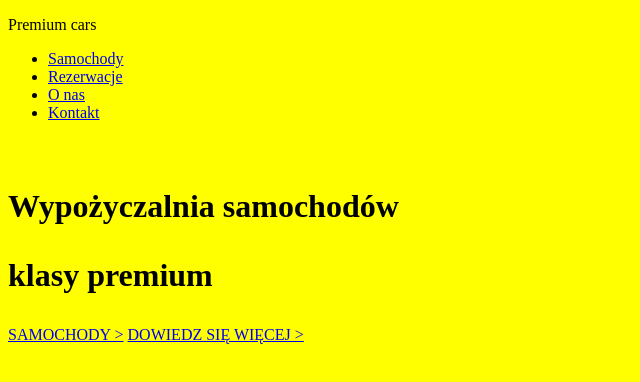
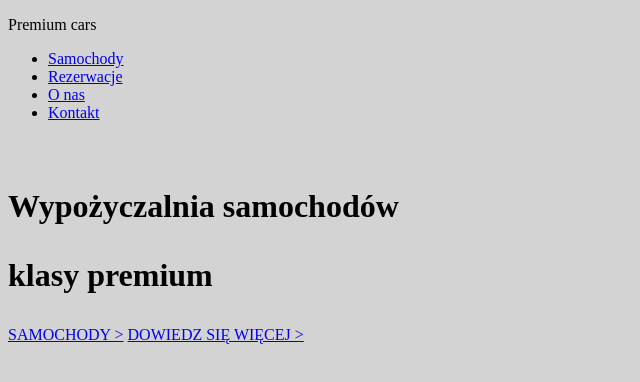
Before and after one commit to jakubparlej/premiumcars, a plain HTML site: page index.html in a window 1280 px wide. Shown: the whole page, without its empty margins (0-640 px from the left). Drawn offline with Linux system fonts and the light colour scheme.

Commit message:
change bgcolor

```diff
--- a/index.html
+++ b/index.html
@@ -8,7 +8,7 @@
   <title>Premium Cars</title>
 </head>
 
-<body bgcolor="yellow">
+<body bgcolor="lightgray">
   <div>
     <p>Premium cars</p>
     <nav>
```
